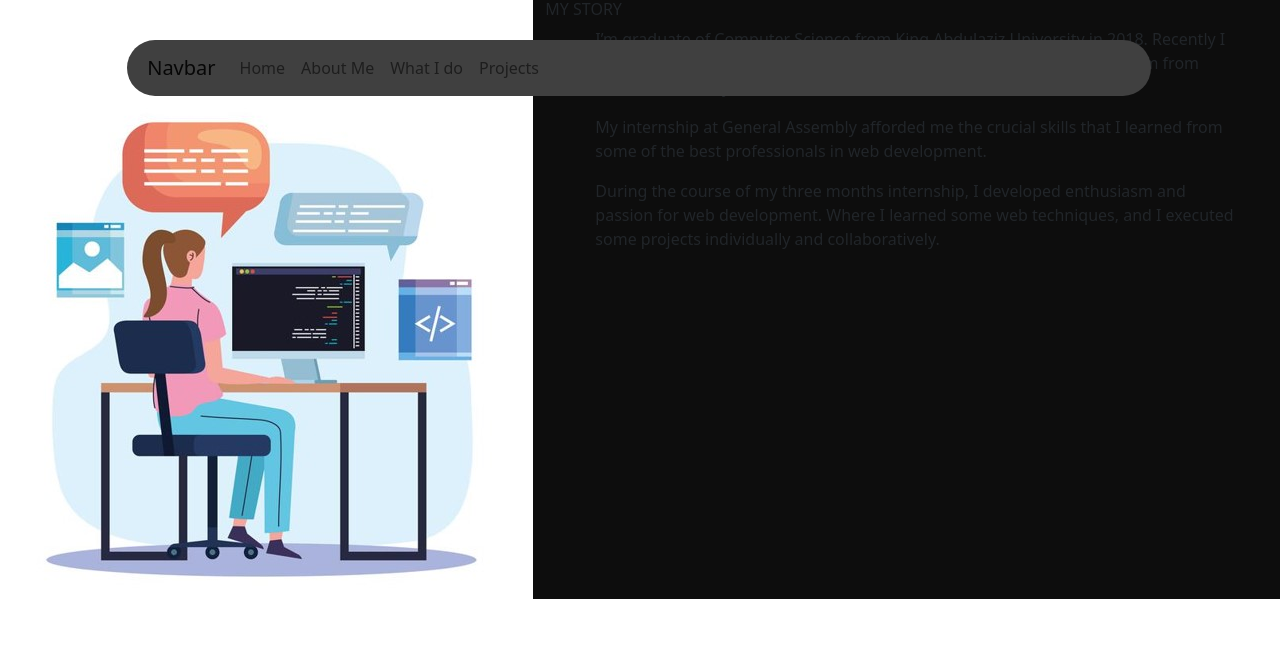
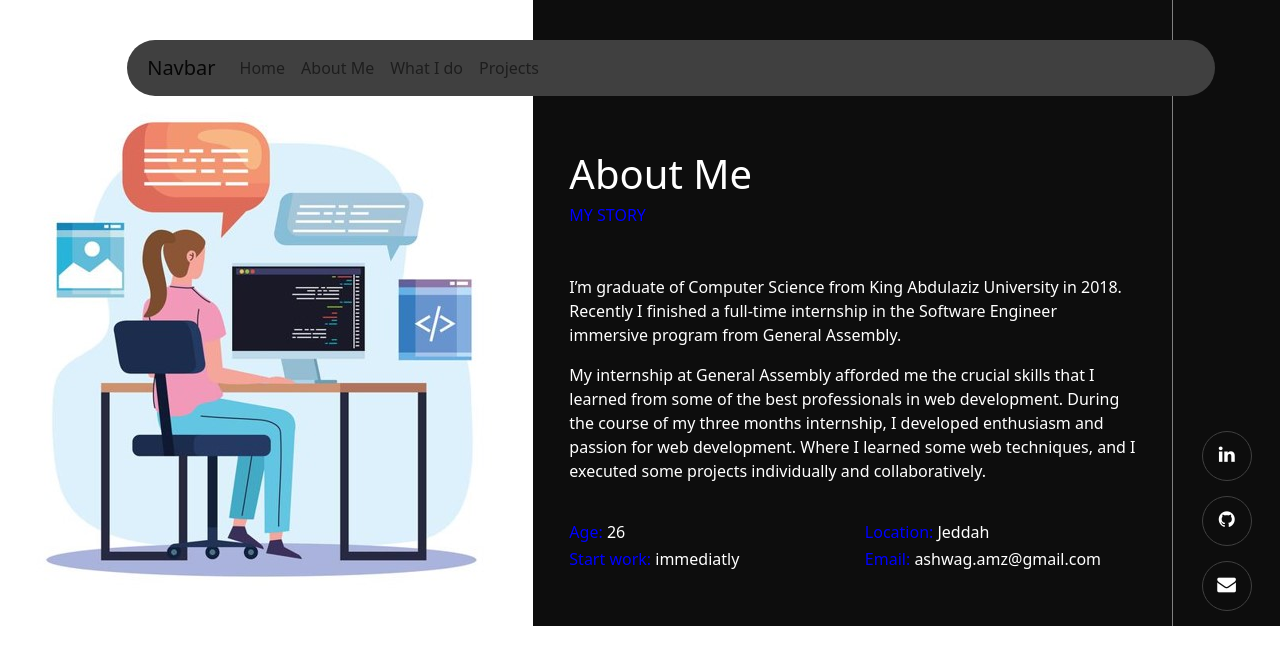
Before and after one commit to ashwagzabani/Portfolio, a React (Create React App) app in the folder portfolio/: page /About-me in a window 1280 px wide. Shown: the top 664 px of the page. Built offline with nearby package versions, Linux system fonts and the light colour scheme; a web font is replaced by a local one.

Commit message:
add icons

```diff
--- a/portfolio/package.json
+++ b/portfolio/package.json
@@ -7,6 +7,7 @@
     "@testing-library/react": "^11.2.7",
     "@testing-library/user-event": "^12.8.3",
     "bootstrap": "^5.0.1",
+    "font-awesome": "^4.7.0",
     "react": "^17.0.2",
     "react-dom": "^17.0.2",
     "react-scripts": "4.0.3",
--- a/portfolio/src/App.css
+++ b/portfolio/src/App.css
@@ -1,7 +1,7 @@
 .navbar{
   position: absolute !important;
   top: 40px;
-  width: 80%;
+  width: 85%;
   margin: 0 9%;
   color: white !important;
   background-color: #404040;
@@ -9,10 +9,38 @@
   padding: 20px;
 }
 
-.right-side{
+.center-side{
   background-color: #0D0D0D;
+  border-right: 1px solid gray;
 }
 
 .cover-img{
   margin-top: 100px;
 }
+
+.right-side{
+  background-color: #0D0D0D;
+  display: flex;
+  flex-direction: column;
+  justify-content: flex-end;
+  align-items: center;
+}
+
+.right-side .linkedin,.right-side .github , .right-side .email {
+  border-radius: 50%;
+  width: 50px;
+  height: 50px;
+  display: flex;
+  justify-content: center;
+  align-items: center;
+  background-color: #0D0D0D;
+  border: 1px solid #404040;
+  margin-bottom: 15px;
+  font-size: 14pt;
+  color: #ffffff;
+}
+
+.linkedin:hover ,.github:hover ,.email:hover{
+  background-color: #404040;
+  cursor: pointer;
+}
--- a/portfolio/src/App.js
+++ b/portfolio/src/App.js
@@ -1,6 +1,7 @@
 import cover from './cover.jpg';
 import './App.css';
 import 'bootstrap/dist/css/bootstrap.min.css';
+import 'font-awesome/css/font-awesome.min.css';
 import Home from './components/Home';
 import About_me from './components/About_me';
 import What_i_do from './components/What_i_do';
@@ -46,11 +47,22 @@ function App() {
           <div className="col-md-5 left-side">
             <img src={cover} alt="cover" className="cover-img" />
           </div>
-          <div className="col-md-7 right-side">
+          <div className="col-md-6 center-side">
             <Route exact path="/" component={Home} />
             <Route path="/About-me" component={About_me} />
             <Route path='/What-I-do' component={What_i_do} />
             <Route path='/Projects' component={Projects} />
+          </div>
+          <div className="col-md-1 right-side">
+            <div className="linkedin">
+              <i className="fa fa-linkedin"></i>
+            </div>
+            <div className="github">
+              <i className="fa fa-github"></i>
+            </div>
+            <div className="email">
+              <i className="fa fa-envelope"></i>
+            </div>
           </div>
         </div>
       </Router>
--- a/portfolio/src/components/About_me.js
+++ b/portfolio/src/components/About_me.js
@@ -1,13 +1,26 @@
 import React, { Component } from 'react';
+import '../style/About_me.css'
 
 class About_me extends Component {
     render() {
         return (
-            <div className="About_me">
-                <h6>MY STORY</h6>
+            <div className="container about_me">
+                <h1>About Me</h1>
+                <h6 className="mystory">MY STORY</h6>
                 <p>I’m graduate of Computer Science from King Abdulaziz University in 2018. Recently I finished a full-time internship in the Software Engineer immersive program from General Assembly. </p>
-                <p>My internship at General Assembly afforded me the crucial skills that I learned from some of the best professionals in web development.</p>
-                <p>During the course of my three months internship, I developed enthusiasm and passion for web development. Where I learned some web techniques, and I executed some projects individually and collaboratively.</p>
+                <p>My internship at General Assembly afforded me the crucial skills that I learned from some of the best professionals in web development. During the course of my three months internship,
+                    I developed enthusiasm and passion for web development. Where I learned some web techniques, and I executed some projects individually and collaboratively.</p>
+                <br />
+                <div className="row">
+                    <div className="col-md-6">
+                        <h6>Age: <span>26</span></h6>
+                        <h6>Start work: <span>immediatly</span></h6>
+                    </div>
+                    <div className="col-md-6">
+                        <h6>Location: <span>Jeddah</span></h6>
+                        <h6>Email: <span>ashwag.amz@gmail.com</span></h6>
+                    </div>
+                </div>
             </div>
         );
     }
--- a/portfolio/src/style/About_me.css
+++ b/portfolio/src/style/About_me.css
@@ -0,0 +1,17 @@
+.about_me {
+    color: white;
+    padding-top: 150px;
+    padding-bottom: 48px;
+}
+
+.about_me h6{
+    color: blue;
+}
+
+.about_me h6.mystory{
+    margin-bottom: 50px;
+}
+
+.about_me span{
+    color: white;
+}
--- a/portfolio/src/style/Home.css
+++ b/portfolio/src/style/Home.css
@@ -6,7 +6,7 @@
     height: 100%;
 }
 
-.home h5,p{
+.home h5,.home p{
     padding-left: 50px;
     padding-right: 30px;
 }
```
Also changed, not shown: 1 other file (tests, documents, lock files or other folders).
